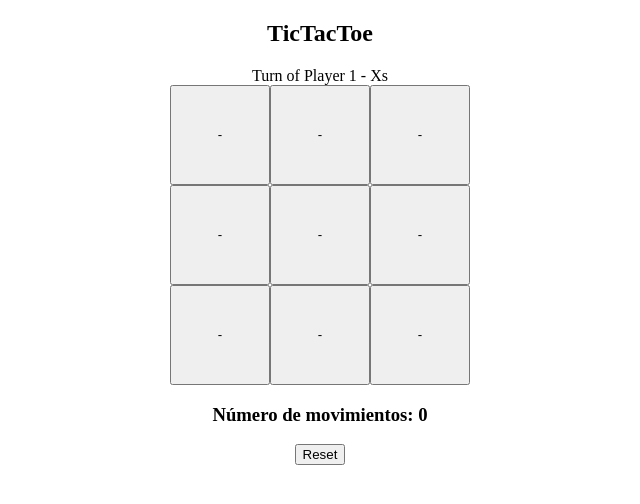
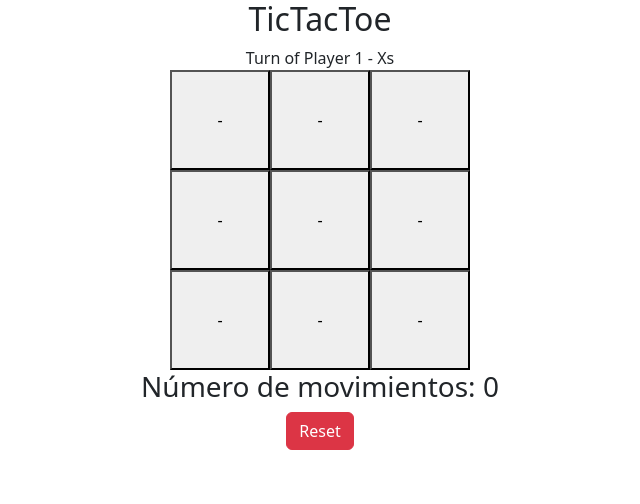
Before and after one commit to romanode/practica_TicTacToe, a React (Create React App) app: page / in a window 1280 px wide. Shown: the top 504 px of the page, without its empty margins (320-960 px from the left). Built offline with nearby package versions, Linux system fonts and the light colour scheme; no server answers.

Commit message:
Se importó css usando Bootstrap

```diff
--- a/package.json
+++ b/package.json
@@ -7,7 +7,9 @@
     "@testing-library/jest-dom": "^6.9.1",
     "@testing-library/react": "^16.3.3",
     "@testing-library/user-event": "^13.5.0",
+    "bootstrap": "^5.3.8",
     "react": "^19.3.1",
+    "react-bootstrap": "^2.10.10",
     "react-dom": "^19.3.1",
     "react-scripts": "5.0.1",
     "web-vitals": "^2.1.4"
--- a/src/App.jsx
+++ b/src/App.jsx
@@ -3,6 +3,7 @@ import Header from './Header.jsx';
 import Board from './Board.jsx';
 import Reset from "./Reset.jsx"
 import './App.css';
+import "bootstrap/dist/css/bootstrap.min.css"
 
 const PLAYERX = "Player 1 - Xs"
 const PLAYER0 = "Player 2 - 0s"
--- a/src/Header.jsx
+++ b/src/Header.jsx
@@ -1,3 +1,5 @@
+import Card from "react-bootstrap/Card" //Se tiene en su api todo explicado
+
 export default function Header(props){
     return <header className="myheader">
         Turn of {props.turn}
--- a/src/Reset.jsx
+++ b/src/Reset.jsx
@@ -1,5 +1,7 @@
+import  Button  from "react-bootstrap/Button";
+
 export default function Reset(props){
  return (
-    <button onClick={props.clickReset}>Reset</button>
+    <Button variant="danger" onClick={props.clickReset}>Reset</Button>
  );
 }
```
Also changed, not shown: 1 other file (tests, documents, lock files or other folders).
